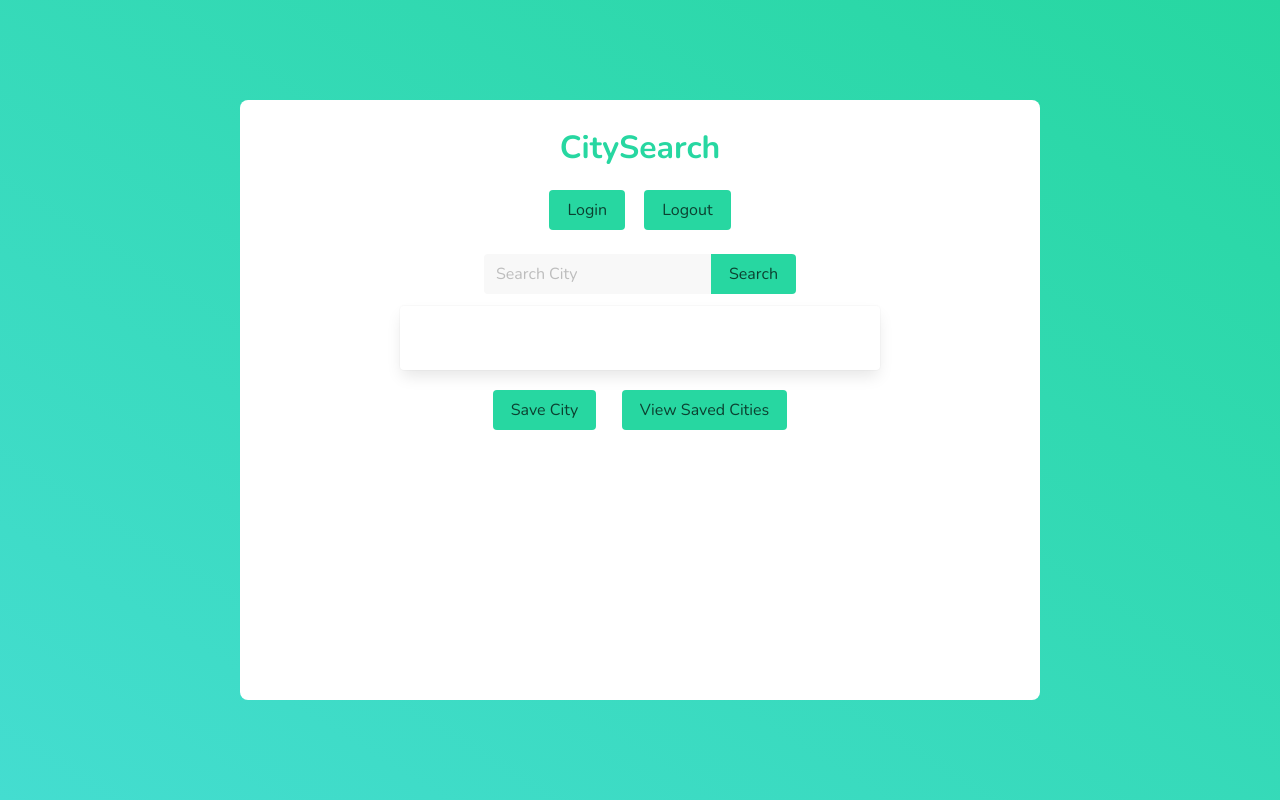
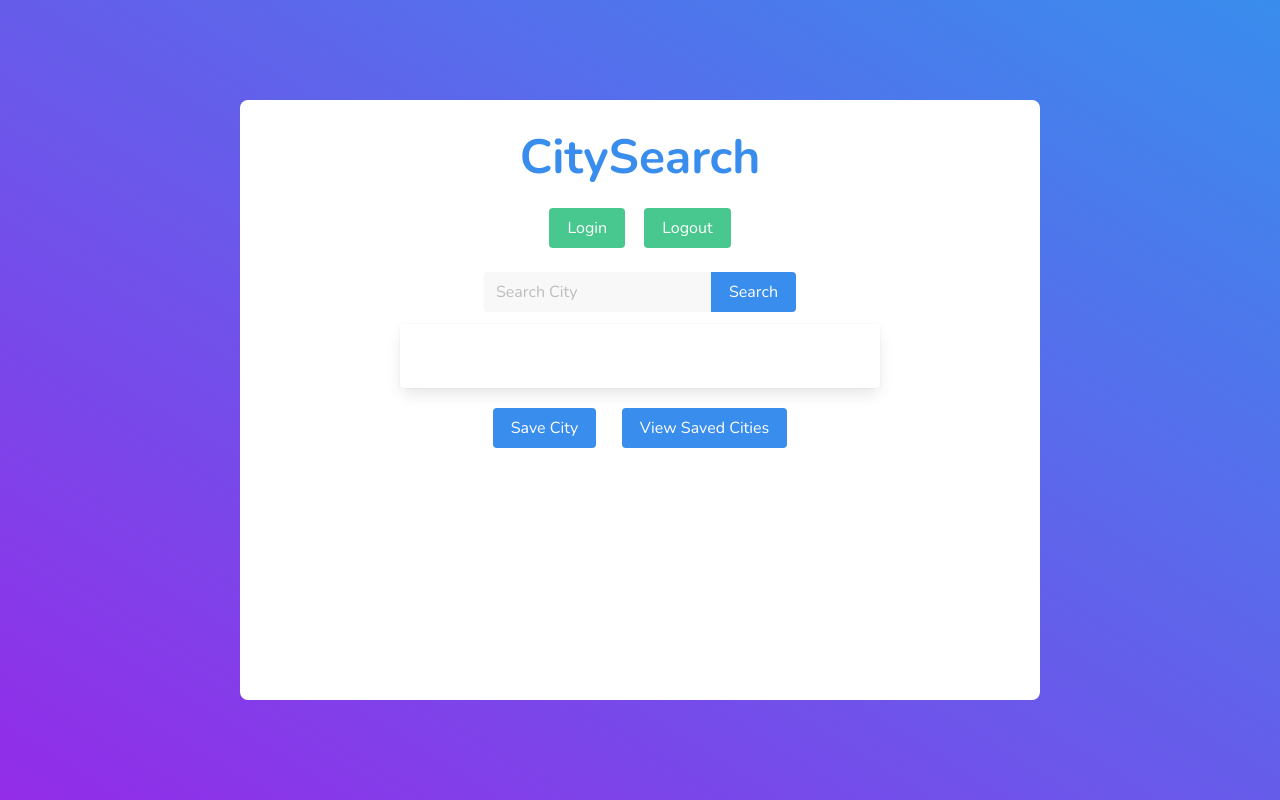
Before and after one commit to wescorner/CitySearch, an Angular app in the folder App/: page / in a window 1280 px wide. Built offline with nearby package versions, Linux system fonts and the light colour scheme.

Commit message:
styling changes
styling changes

```diff
--- a/App/src/app/pages/main-page/main-page.component.scss
+++ b/App/src/app/pages/main-page/main-page.component.scss
@@ -12,6 +12,9 @@
 
 }
 
+.title{
+    font-size: 3em;
+}
 
 .buttons{
     display: flex;
--- a/App/src/main-styles.scss
+++ b/App/src/main-styles.scss
@@ -3,16 +3,16 @@
 //import google fonts (Lato and Nunito)
 @import url('https://fonts.googleapis.com/css?family=Lato:400,700|Nunito:400,700');
 
-$turquoise: #44ddd0;
-$green: #27d7a1;
-$light-green: #45f69e;
+$purple: #932ce8;
+$blue: #398ded;
+$light-blue: #3be5f7;
 $dark-green: #006450;
 $light: #f8f8f8;
 
 //update bulma global var
 $family-sans-serif: "Nunito", sans-serif;
-$primary: $green;
-$link: $light-green;
+$primary: $blue;
+$link: $light-blue;
 
 //update bulma component var
 $control-border-width: 2px;
@@ -21,7 +21,7 @@ $input-shadow: none;
 
 //set custom global styles
 html{
-    background: linear-gradient(to right top, $turquoise, $green);
+    background: linear-gradient(to right top, $purple, $blue);
 }
 
 html, body{
```
Also changed, not shown: App/src/app/pages/main-page/main-page.component.html (+0 -9 lines).
